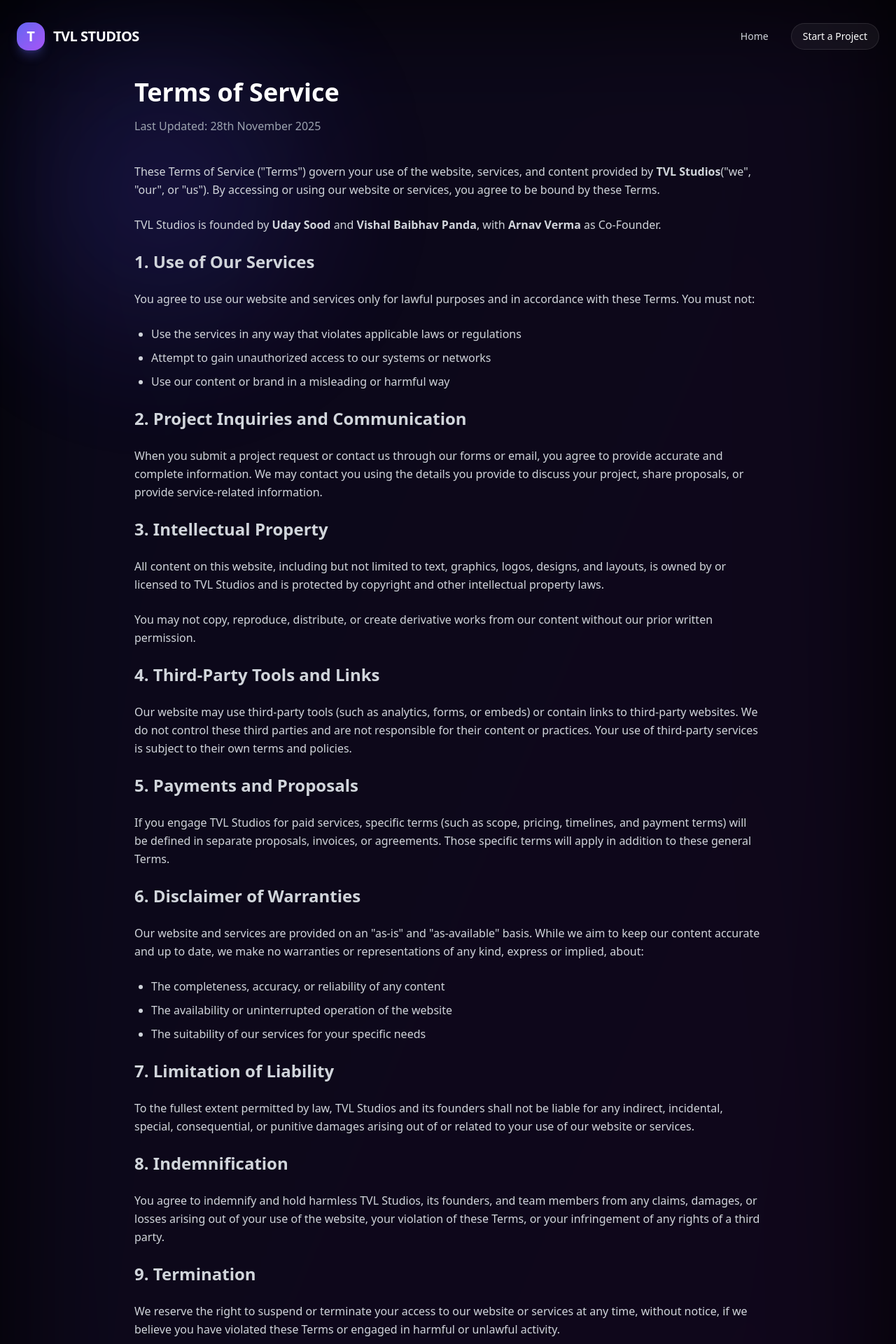
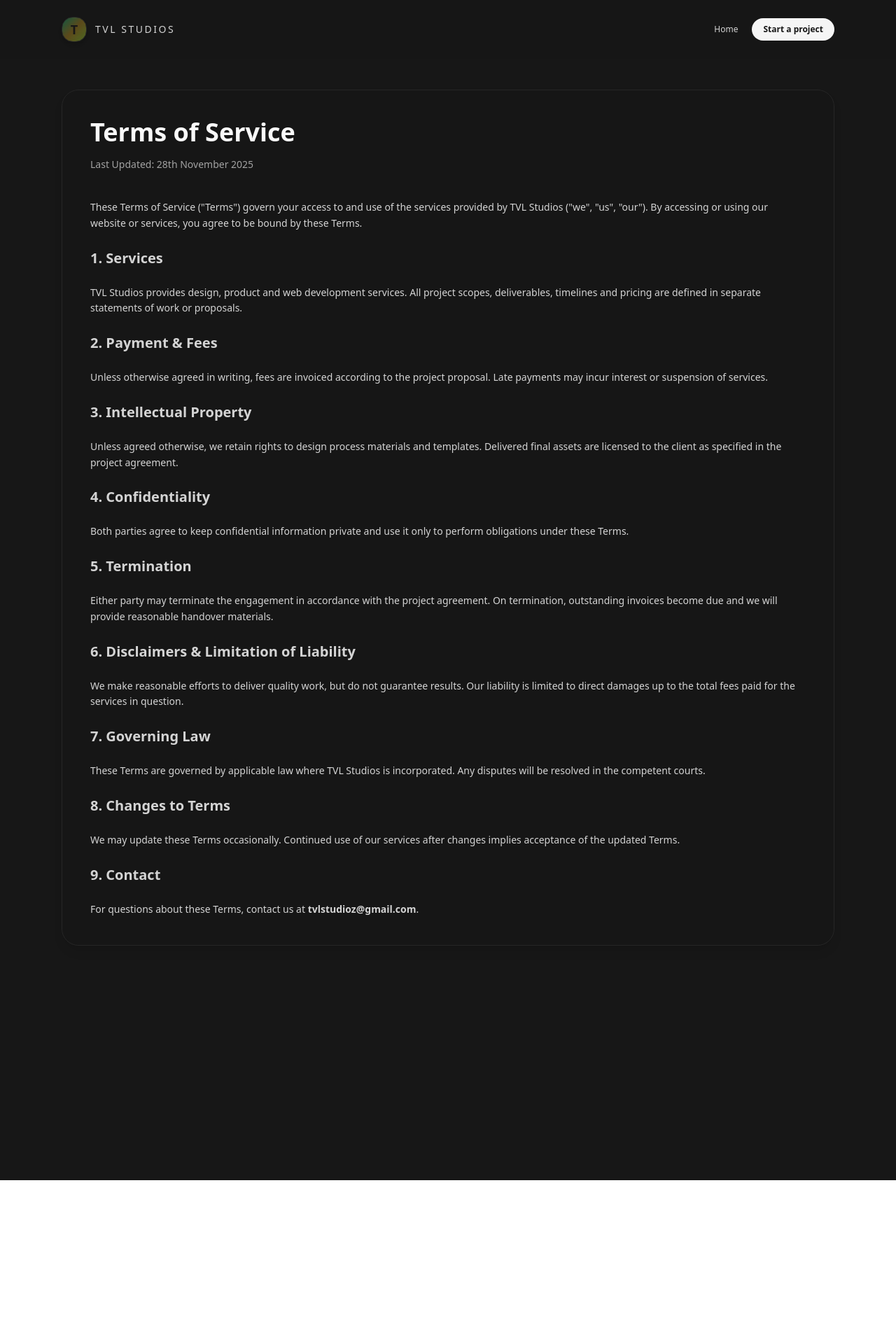
Before and after one commit to Umday-231105/tvlstudios, a Next.js app: page /terms-of-service in a window 1280 px wide. Shown: the top 1920 px of the page at 70% size. After the commit the page ends 1686 px from the top, so only its background shows below. Built offline with nearby package versions, Linux system fonts and the light colour scheme.

Commit message:
Update page.jsx

```diff
--- a/src/app/terms-of-service/page.jsx
+++ b/src/app/terms-of-service/page.jsx
@@ -1,11 +1,14 @@
-'use client';
+"use client";
+
 import React, { useState, useEffect } from "react";
 import { ArrowRight, Menu, X } from "lucide-react";
+import { useTheme } from "../ThemeProvider";
 
 /* -------------------- NAVBAR -------------------- */
 const Navbar = () => {
   const [isScrolled, setIsScrolled] = useState(false);
   const [mobileMenuOpen, setMobileMenuOpen] = useState(false);
+  const { theme } = useTheme();
 
   useEffect(() => {
     const handleScroll = () => setIsScrolled(window.scrollY > 50);
@@ -15,66 +18,58 @@ const Navbar = () => {
 
   return (
     <nav
-      className={`fixed top-0 left-0 right-0 z-50 transition-all duration-300 ${
+      className={`fixed top-0 left-0 right-0 z-50 transition-all duration-500 ${
         isScrolled
-          ? "bg-black/80 backdrop-blur-xl border-b border-white/5 py-4"
-          : "bg-transparent py-8"
+          ? theme === "dark"
+            ? "bg-neutral-900/85 backdrop-blur-xl border-b border-neutral-800 py-4"
+            : "bg-white/80 backdrop-blur-xl border-b border-neutral-200 py-4"
+          : theme === "dark"
+          ? "bg-neutral-900/40 backdrop-blur-xl py-6"
+          : "bg-white/60 backdrop-blur-xl py-6"
       }`}
     >
-      <div className="container mx-auto px-6 flex justify-between items-center">
-        {/* Logo */}
-        <a href="/" className="flex items-center gap-3 cursor-pointer group">
-          <div className="w-10 h-10 bg-gradient-to-br from-indigo-500 to-purple-500 rounded-2xl flex items-center justify-center shadow-lg shadow-indigo-500/30 group-hover:shadow-indigo-500/50 transition-all duration-300">
-            <span className="text-white font-bold text-xl">T</span>
+      <div className="max-w-6xl mx-auto px-6 flex items-center justify-between">
+        <a href="/" className="flex items-center gap-3 group">
+          <div className="w-9 h-9 rounded-2xl bg-gradient-to-br from-emerald-200 via-amber-100 to-lime-100 dark:from-emerald-500/40 dark:via-amber-400/30 dark:to-lime-400/40 flex items-center justify-center shadow-md border border-white/80 dark:border-neutral-800">
+            <span className="text-neutral-900 dark:text-neutral-900 font-semibold text-lg">T</span>
           </div>
-          <span className="text-xl font-bold tracking-tight group-hover:text-indigo-300 transition-colors duration-300">
-            TVL STUDIOS
+
+          <span className="font-medium text-sm tracking-[0.18em] uppercase text-neutral-700 group-hover:text-neutral-900 dark:text-neutral-300 dark:group-hover:text-white transition">
+            TVL Studios
           </span>
         </a>
 
-        {/* Desktop Menu */}
-        <div className="hidden md:flex items-center gap-8">
-          <a
-            href="/"
-            className="text-sm text-gray-300 hover:text-white transition-colors duration-200"
+        <div className="hidden md:flex items-center gap-5 text-xs text-neutral-600 dark:text-neutral-300">
+          <a href="/" className="hover:text-neutral-900 dark:hover:text-white transition">Home</a>
+          <button
+            onClick={() => (window.location.href = "/start-project")}
+            className="px-4 py-2 rounded-full bg-neutral-900 text-neutral-50 text-xs font-semibold hover:bg-neutral-800 transition dark:bg-neutral-100 dark:text-neutral-900 dark:hover:bg-white"
           >
-            Home
-          </a>
-          <a
-            href="/start-project"
-            className="text-sm text-white px-4 py-2 rounded-full border border-white/10 bg-white/5 hover:bg-white/10 transition-all duration-200"
-          >
-            Start a Project
-          </a>
+            Start a project
+          </button>
         </div>
 
-        {/* Mobile Menu Button */}
         <button
-          className="md:hidden p-2 rounded-full border border-white/10 bg-white/5"
-          onClick={() => setMobileMenuOpen((prev) => !prev)}
+          onClick={() => setMobileMenuOpen((v) => !v)}
+          className="md:hidden text-neutral-700 dark:text-neutral-100"
         >
-          {mobileMenuOpen ? <X size={20} /> : <Menu size={20} />}
+          {mobileMenuOpen ? <X /> : <Menu />}
         </button>
       </div>
 
-      {/* Mobile Menu */}
       {mobileMenuOpen && (
-        <div className="md:hidden mt-3 px-6">
-          <div className="bg-black/80 backdrop-blur-xl border border-white/10 rounded-2xl p-4 flex flex-col gap-3">
-            <a
-              href="/"
-              className="text-sm text-gray-300 hover:text-white transition-colors duration-200"
-              onClick={() => setMobileMenuOpen(false)}
+        <div className="md:hidden border-t border-neutral-200 dark:border-neutral-800 bg-white/95 dark:bg-neutral-900/95 backdrop-blur-xl">
+          <div className="max-w-6xl mx-auto px-4 py-4 flex flex-col gap-3 text-sm text-neutral-800 dark:text-neutral-100">
+            <a href="/" onClick={() => setMobileMenuOpen(false)}>Home</a>
+            <button
+              onClick={() => {
+                setMobileMenuOpen(false);
+                window.location.href = "/start-project";
+              }}
+              className="px-4 py-2 rounded-full bg-neutral-900 text-neutral-50 dark:bg-neutral-100 dark:text-neutral-900"
             >
-              Home
-            </a>
-            <a
-              href="/start-project"
-              className="text-sm text-white px-4 py-2 rounded-full border border-white/10 bg-white/5 hover:bg-white/10 transition-all duration-200 text-center"
-              onClick={() => setMobileMenuOpen(false)}
-            >
-              Start a Project
-            </a>
+              Start a project
+            </button>
           </div>
         </div>
       )}
@@ -84,48 +79,39 @@ const Navbar = () => {
 
 /* -------------------- FOOTER -------------------- */
 const Footer = () => {
+  const { theme } = useTheme();
+
   return (
-    <footer className="bg-black pt-24 pb-12 border-t border-white/10 relative overflow-hidden mt-24">
-      {/* Glow Background */}
-      <div className="absolute bottom-0 left-1/2 -translate-x-1/2 w-[520px] h-[520px] bg-gradient-to-t from-indigo-500/20 via-purple-500/10 to-transparent rounded-full blur-[120px] pointer-events-none" />
-
-      <div className="container mx-auto px-6 relative z-10">
-        {/* CTA */}
-        <div className="grid grid-cols-1 md:grid-cols-2 gap-12 mb-16">
+    <footer className="w-full border-t border-neutral-200 dark:border-neutral-800 bg-white dark:bg-neutral-950 py-10">
+      <div className="max-w-6xl mx-auto px-6">
+        <div className="flex flex-col md:flex-row md:items-center md:justify-between gap-6 mb-8">
           <div>
-            <h2 className="text-4xl md:text-6xl font-bold mb-6 tracking-tight">
-              Ready to start <br /> your project?
+            <h2 className="text-lg md:text-xl font-semibold mb-2 text-neutral-900 dark:text-neutral-50">
+              Have something coming up?
             </h2>
-            <p className="text-lg text-gray-400 max-w-md">
-              Tell us about your website, brand, or idea. We&apos;ll review it and
-              get back to you with the next steps.
+            <p className="text-xs text-neutral-600 dark:text-neutral-300 max-w-md">
+              Share your idea, timeline and goals — we’ll get back with clear next steps.
             </p>
           </div>
 
-          <div className="flex flex-col items-start md:items-end gap-4">
+          <div className="flex flex-col items-start md:items-end gap-2 text-xs text-neutral-700 dark:text-neutral-200">
             <button
               onClick={() => (window.location.href = "/start-project")}
-              className="px-8 py-3 bg-white text-black rounded-full text-sm font-medium tracking-wide hover:bg-gray-100 transition-all duration-300 hover:scale-105 active:scale-95 flex items-center gap-2"
+              className="px-5 py-2.5 rounded-full bg-neutral-900 text-neutral-50 font-semibold hover:bg-neutral-800 dark:bg-neutral-100 dark:text-neutral-900 dark:hover:bg-white"
             >
               Start a project
-              <ArrowRight size={18} />
             </button>
-            <p className="text-xs text-gray-500">
-              Share a few details and we&apos;ll usually respond within 24 hours.
-            </p>
+            <span className="flex items-center gap-2 text-neutral-500 dark:text-neutral-400">
+              <strong>Email:</strong> tvlstudioz@gmail.com
+            </span>
           </div>
         </div>
 
-        {/* Bottom line */}
-        <div className="flex flex-col md:flex-row justify-between items-center pt-6 border-t border-white/10 text-sm text-gray-600">
-          <p>&copy; 2026 TVL Studios. All rights reserved.</p>
-          <div className="flex gap-8 mt-4 md:mt-0">
-            <a href="/privacy-policy" className="hover:text-gray-400 transition-colors">
-              Privacy Policy
-            </a>
-            <a href="/terms-of-service" className="hover:text-gray-400 transition-colors">
-              Terms of Service
-            </a>
+        <div className="flex flex-col md:flex-row md:items-center md:justify-between gap-4 text-[11px] text-neutral-500 dark:text-neutral-400 border-t border-neutral-200 dark:border-neutral-800 pt-4">
+          <span>© 2026 TVL Studios.</span>
+          <div className="flex items-center gap-4">
+            <a href="/privacy-policy" className="hover:text-neutral-800 dark:hover:text-neutral-200">Privacy Policy</a>
+            <a href="/terms-of-service" className="hover:text-neutral-800 dark:hover:text-neutral-200">Terms of Service</a>
           </div>
         </div>
       </div>
@@ -133,144 +119,89 @@ const Footer = () => {
   );
 };
 
-/* -------------------- TERMS OF SERVICE PAGE -------------------- */
+/* -------------------- PAGE CONTENT -------------------- */
 export default function TermsOfServicePage() {
+  const { theme } = useTheme();
+
   return (
-    <div className="min-h-screen bg-black text-white relative overflow-hidden">
-      {/* Background Glow */}
-      <div className="absolute inset-0 bg-gradient-to-br from-indigo-900/20 to-purple-900/20 blur-[90px]" />
+    <div
+      className={`min-h-screen relative overflow-hidden transition-colors duration-500 ${
+        theme === "dark" ? "bg-neutral-900 text-neutral-50" : "bg-neutral-50 text-neutral-900"
+      }`}
+    >
+      {/* Light Mode Background */}
+      {theme !== "dark" && <div className="absolute inset-0 bg-gradient-to-b from-white/90 via-neutral-50 to-amber-50/40 pointer-events-none" />}
 
-      {/* Floating Orbs */}
-      <div className="absolute top-20 left-10 w-96 h-96 bg-indigo-600/20 rounded-full blur-[120px] animate-pulse" />
-      <div className="absolute bottom-20 right-10 w-80 h-80 bg-purple-600/20 rounded-full blur-[120px] animate-pulse" />
+      {/* Dark Mode Background */}
+      {theme === "dark" && (
+        <>
+          <div className="absolute inset-0 bg-neutral-900" />
+          <div className="absolute inset-0 bg-gradient-to-b from-neutral-900 via-neutral-900 to-neutral-900 opacity-80" />
+        </>
+      )}
 
-      {/* Navbar */}
       <Navbar />
 
-      {/* Content */}
-      <div className="relative z-10 container mx-auto px-6 py-28">
-        <div className="max-w-4xl mx-auto">
-          <h1 className="text-4xl font-bold mb-4">Terms of Service</h1>
-          <p className="text-gray-400 mb-10">Last Updated: 28th November 2025</p>
+      <div className="relative z-10 max-w-6xl mx-auto px-6 py-32">
+        <div className="rounded-3xl border border-neutral-200 dark:border-neutral-800 bg-white/70 dark:bg-neutral-900/80 backdrop-blur-2xl p-10 shadow-lg">
+          <h1 className="text-3xl md:text-4xl font-semibold mb-4">Terms of Service</h1>
+          <p className="text-sm text-neutral-600 dark:text-neutral-400 mb-10">
+            Last Updated: 28th November 2025
+          </p>
 
-          <div className="space-y-6 text-gray-300 leading-relaxed">
+          <div className="space-y-6 text-sm text-neutral-700 dark:text-neutral-300 leading-relaxed">
             <p>
-              These Terms of Service (&quot;Terms&quot;) govern your use of the website,
-              services, and content provided by <strong>TVL Studios</strong>
-              (&quot;we&quot;, &quot;our&quot;, or &quot;us&quot;). By accessing or using our website or
-              services, you agree to be bound by these Terms.
+              These Terms of Service ("Terms") govern your access to and use of the services provided by TVL Studios ("we", "us", "our"). By accessing or using our website or services, you agree to be bound by these Terms.
             </p>
 
+            <h2 className="text-xl font-semibold mt-8">1. Services</h2>
             <p>
-              TVL Studios is founded by <strong>Uday Sood</strong> and{" "}
-              <strong>Vishal Baibhav Panda</strong>, with{" "}
-              <strong>Arnav Verma</strong> as Co-Founder.
+              TVL Studios provides design, product and web development services. All project scopes, deliverables, timelines and pricing are defined in separate statements of work or proposals.
             </p>
 
-            <h2 className="text-2xl font-semibold mt-10">1. Use of Our Services</h2>
+            <h2 className="text-xl font-semibold mt-8">2. Payment & Fees</h2>
             <p>
-              You agree to use our website and services only for lawful purposes and in
-              accordance with these Terms. You must not:
-            </p>
-            <ul className="list-disc ml-6 space-y-2">
-              <li>Use the services in any way that violates applicable laws or regulations</li>
-              <li>Attempt to gain unauthorized access to our systems or networks</li>
-              <li>Use our content or brand in a misleading or harmful way</li>
-            </ul>
-
-            <h2 className="text-2xl font-semibold mt-10">2. Project Inquiries and Communication</h2>
-            <p>
-              When you submit a project request or contact us through our forms or email,
-              you agree to provide accurate and complete information. We may contact you
-              using the details you provide to discuss your project, share proposals,
-              or provide service-related information.
+              Unless otherwise agreed in writing, fees are invoiced according to the project proposal. Late payments may incur interest or suspension of services.
             </p>
 
-            <h2 className="text-2xl font-semibold mt-10">3. Intellectual Property</h2>
+            <h2 className="text-xl font-semibold mt-8">3. Intellectual Property</h2>
             <p>
-              All content on this website, including but not limited to text, graphics,
-              logos, designs, and layouts, is owned by or licensed to TVL Studios and is
-              protected by copyright and other intellectual property laws.
-            </p>
-            <p>
-              You may not copy, reproduce, distribute, or create derivative works from
-              our content without our prior written permission.
+              Unless agreed otherwise, we retain rights to design process materials and templates. Delivered final assets are licensed to the client as specified in the project agreement.
             </p>
 
-            <h2 className="text-2xl font-semibold mt-10">4. Third-Party Tools and Links</h2>
+            <h2 className="text-xl font-semibold mt-8">4. Confidentiality</h2>
             <p>
-              Our website may use third-party tools (such as analytics, forms, or embeds)
-              or contain links to third-party websites. We do not control these third
-              parties and are not responsible for their content or practices. Your use of
-              third-party services is subject to their own terms and policies.
+              Both parties agree to keep confidential information private and use it only to perform obligations under these Terms.
             </p>
 
-            <h2 className="text-2xl font-semibold mt-10">5. Payments and Proposals</h2>
+            <h2 className="text-xl font-semibold mt-8">5. Termination</h2>
             <p>
-              If you engage TVL Studios for paid services, specific terms (such as scope,
-              pricing, timelines, and payment terms) will be defined in separate proposals,
-              invoices, or agreements. Those specific terms will apply in addition to these
-              general Terms.
+              Either party may terminate the engagement in accordance with the project agreement. On termination, outstanding invoices become due and we will provide reasonable handover materials.
             </p>
 
-            <h2 className="text-2xl font-semibold mt-10">6. Disclaimer of Warranties</h2>
+            <h2 className="text-xl font-semibold mt-8">6. Disclaimers & Limitation of Liability</h2>
             <p>
-              Our website and services are provided on an &quot;as-is&quot; and &quot;as-available&quot;
-              basis. While we aim to keep our content accurate and up to date, we make
-              no warranties or representations of any kind, express or implied, about:
-            </p>
-            <ul className="list-disc ml-6 space-y-2">
-              <li>The completeness, accuracy, or reliability of any content</li>
-              <li>The availability or uninterrupted operation of the website</li>
-              <li>The suitability of our services for your specific needs</li>
-            </ul>
-
-            <h2 className="text-2xl font-semibold mt-10">7. Limitation of Liability</h2>
-            <p>
-              To the fullest extent permitted by law, TVL Studios and its founders shall
-              not be liable for any indirect, incidental, special, consequential, or
-              punitive damages arising out of or related to your use of our website or
-              services.
+              We make reasonable efforts to deliver quality work, but do not guarantee results. Our liability is limited to direct damages up to the total fees paid for the services in question.
             </p>
 
-            <h2 className="text-2xl font-semibold mt-10">8. Indemnification</h2>
+            <h2 className="text-xl font-semibold mt-8">7. Governing Law</h2>
             <p>
-              You agree to indemnify and hold harmless TVL Studios, its founders, and
-              team members from any claims, damages, or losses arising out of your use of
-              the website, your violation of these Terms, or your infringement of any
-              rights of a third party.
+              These Terms are governed by applicable law where TVL Studios is incorporated. Any disputes will be resolved in the competent courts.
             </p>
 
-            <h2 className="text-2xl font-semibold mt-10">9. Termination</h2>
+            <h2 className="text-xl font-semibold mt-8">8. Changes to Terms</h2>
             <p>
-              We reserve the right to suspend or terminate your access to our website or
-              services at any time, without notice, if we believe you have violated these
-              Terms or engaged in harmful or unlawful activity.
+              We may update these Terms occasionally. Continued use of our services after changes implies acceptance of the updated Terms.
             </p>
 
-            <h2 className="text-2xl font-semibold mt-10">10. Changes to These Terms</h2>
+            <h2 className="text-xl font-semibold mt-8">9. Contact</h2>
             <p>
-              We may update these Terms of Service from time to time. Any changes will be
-              posted on this page with an updated &quot;Last Updated&quot; date. Your continued
-              use of the website or services after changes are posted constitutes your
-              acceptance of the revised Terms.
-            </p>
-
-            <h2 className="text-2xl font-semibold mt-10">11. Contact Us</h2>
-            <p>
-              If you have any questions about these Terms, you can contact us at:
-            </p>
-            <p>
-              <strong>Email:</strong> tvlstudioz@gmail.com <br />
-              <strong>Company:</strong> TVL Studios <br />
-              <strong>Founders:</strong> Uday Sood, Vishal Baibhav Panda <br />
-              <strong>Co-Founder:</strong> Arnav Verma
+              For questions about these Terms, contact us at <strong>tvlstudioz@gmail.com</strong>.
             </p>
           </div>
         </div>
       </div>
 
-      {/* Footer */}
       <Footer />
     </div>
   );
```
